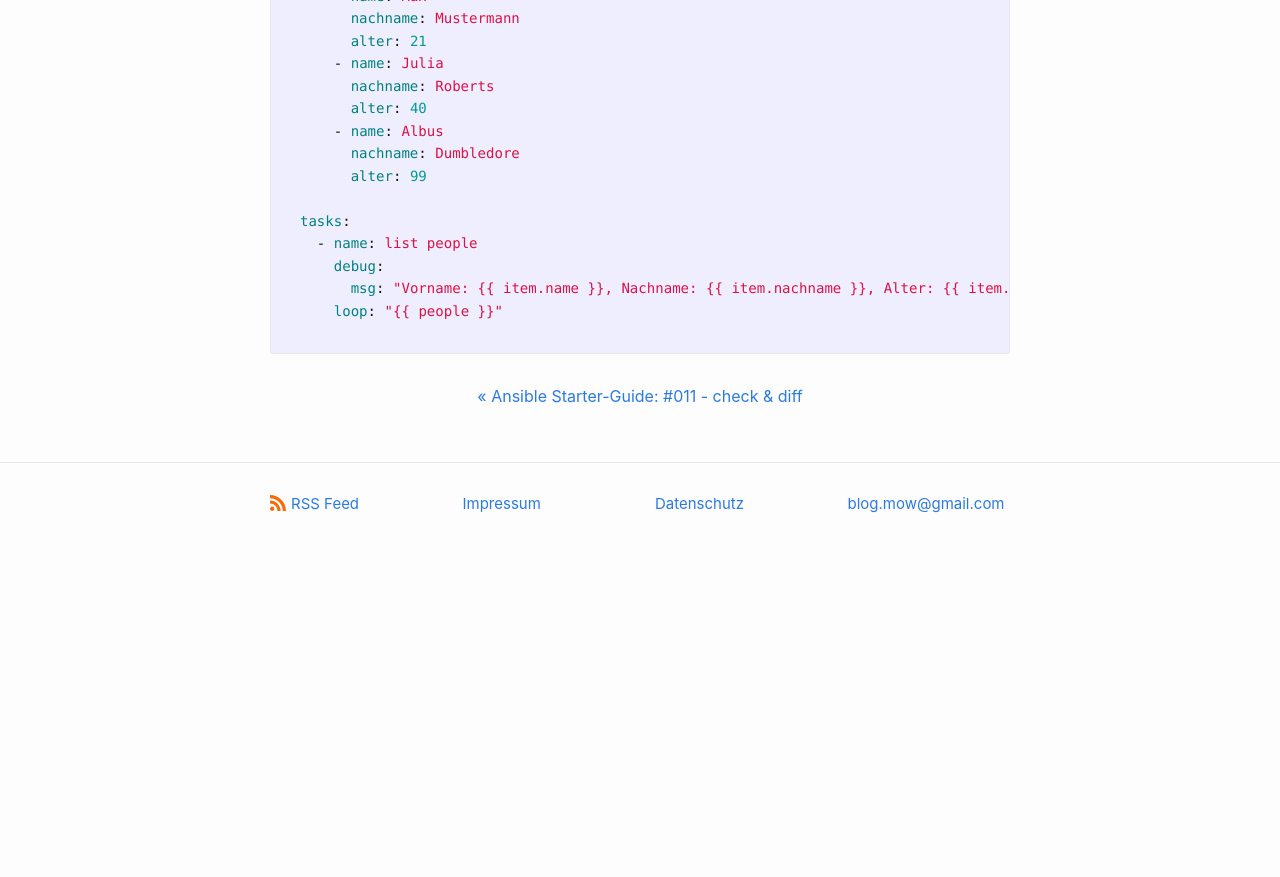
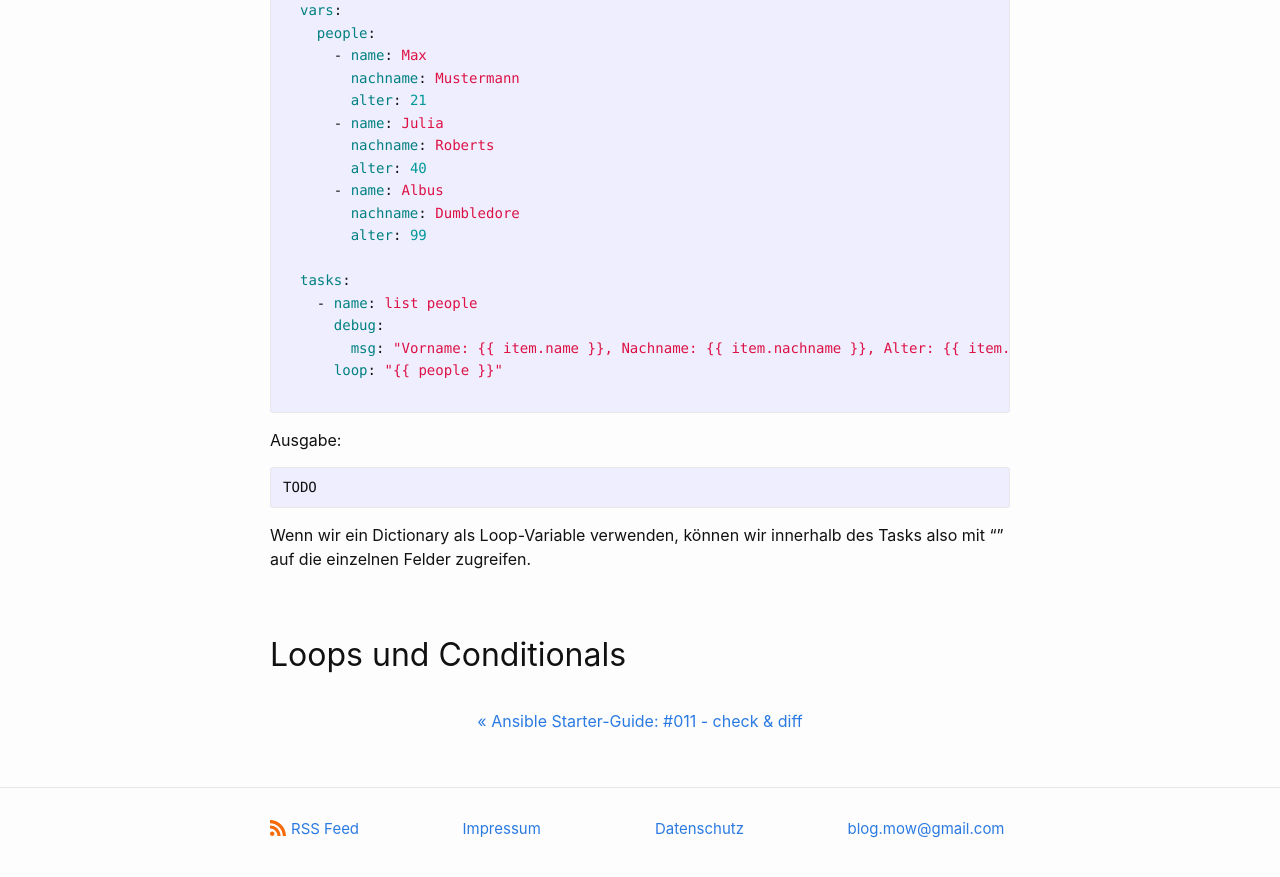
Before and after one commit to dermow/staging, a Jekyll site: the page built from _posts/2021-07-03-ansible-guide-12.markdown, in a window 1280 px wide and 900 px high, scrolled down 987 px. Shown: the top 877 px of the window. Built offline with Jekyll 4.4.1, drawn with Linux system fonts in a browser that asks for light colours; comment, search, counter and statistics services are not loaded; before the commit the page ends 1562 px from its top, so only the background shows below that; some of the changed text lies outside the part shown.

Commit message:
Update 2021-07-03-ansible-guide-12.markdown

````diff
--- a/_posts/2021-07-03-ansible-guide-12.markdown
+++ b/_posts/2021-07-03-ansible-guide-12.markdown
@@ -1,12 +1,14 @@
 ---
 layout: post
-title:  "Ansible Starter-Guide: #012 - Loops 2 & Dictionaries"
+title:  "Ansible Starter-Guide: #012 - Loops 2"
 date:   2021-07-03 14:30:42 +0100
 categories: Ansible
 ---
 
 Heyho! Nach etwas längerer Pause bin ich nun endlich mal wieder zum bloggen gekommen. Wie versprochen also hier der nächste Teil des Ansible Starter-Guide,
 der euch weitere Informationen zur Verwendung von Loops näher bringen wird.
+
+## Dictionaries
 
 Bevor wir aber zu unseren Loops zurückkehren möchte ich euch noch kurz Dictionaries vorstellen, die bisher nur in Teil 5 kurz erwähnt wurden. Dictionaries sind
 einfach ausgedrückt Listen, dren Items mehrere Felder besitzen können. Ein einfaches Beispiel:
@@ -51,3 +53,13 @@ Auch dictionaries können wir in Loops verwenden. Möchten wir zum Beispiel die
       loop: "{{ people }}"
 {%endraw%}
 ```
+
+Ausgabe:
+```
+TODO
+```
+
+Wenn wir ein Dictionary als Loop-Variable verwenden, können wir innerhalb des Tasks also mit "{{ item.FELDNAME }}" auf die einzelnen Felder
+zugreifen.
+
+## Loops und Conditionals
````
